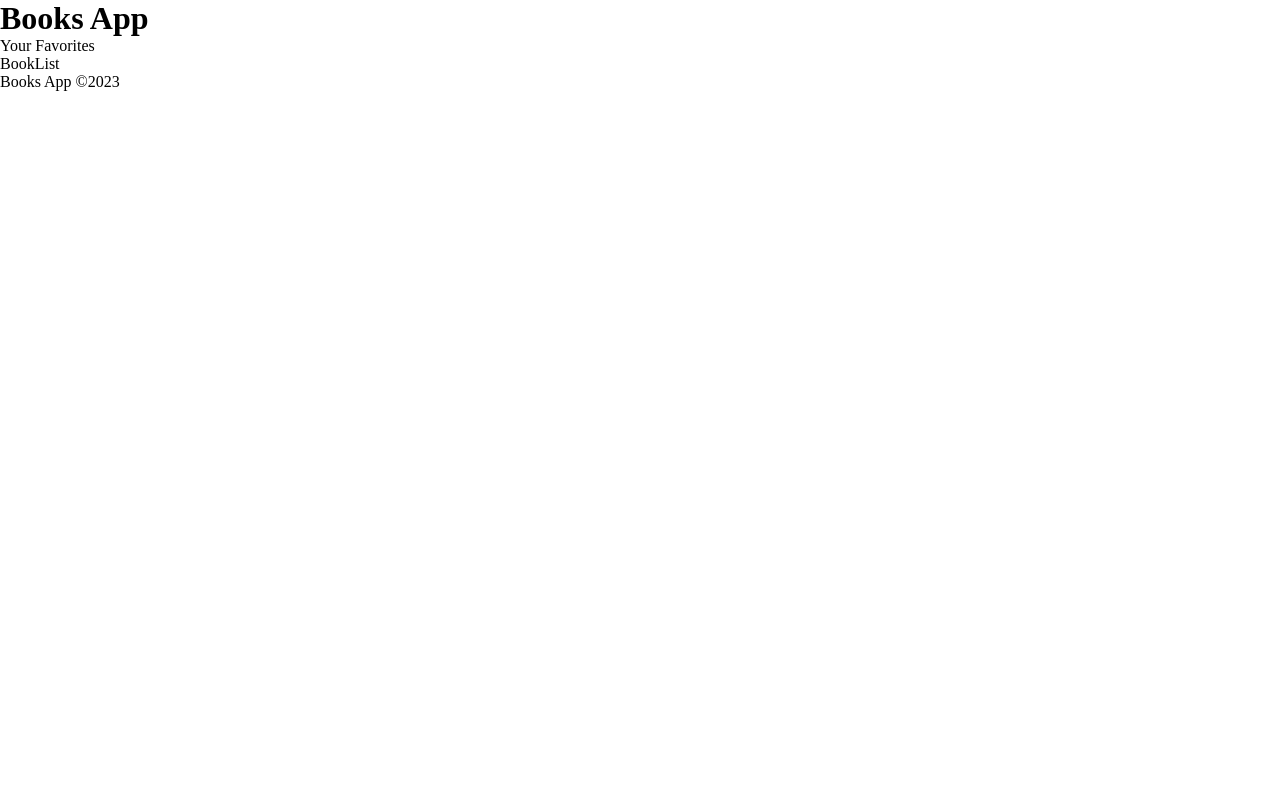
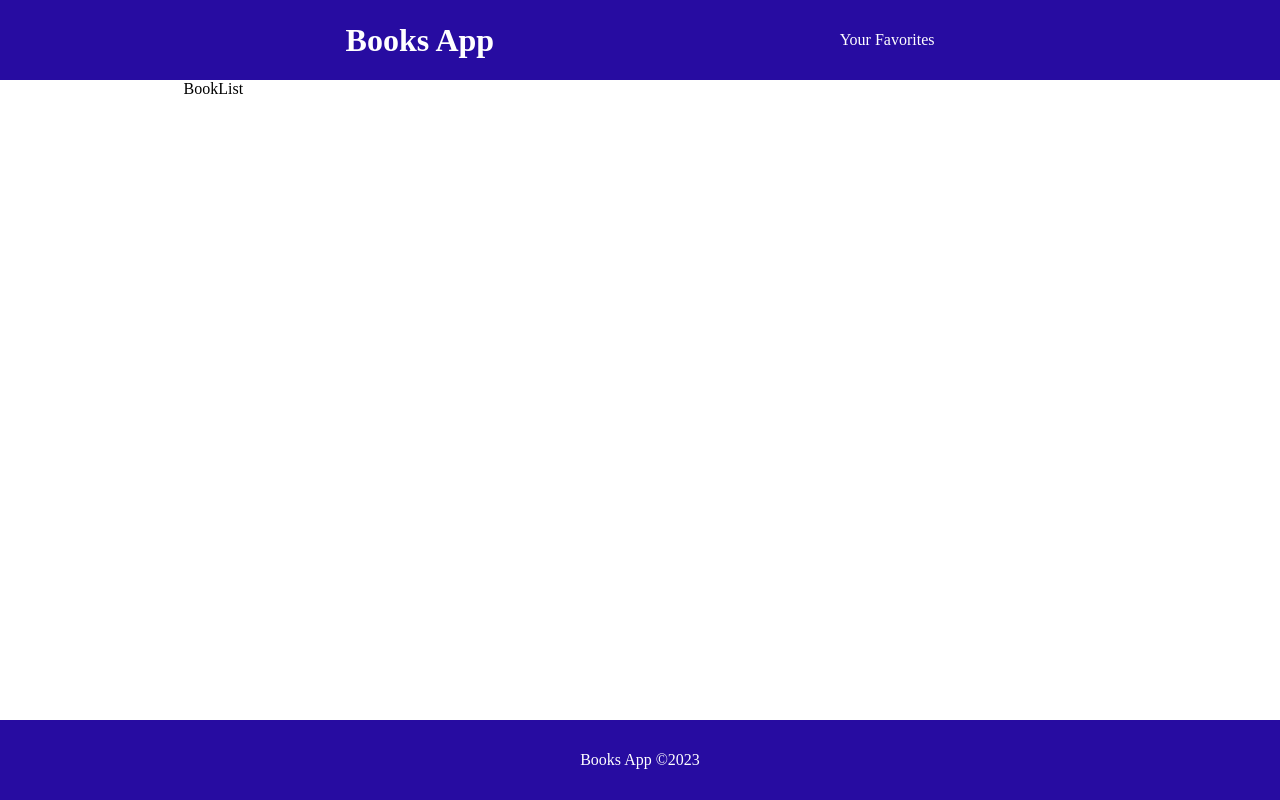
Before and after one commit to AdarshMitr/booksApp, a React (Vite) app: page / in a window 1280 px wide. Built offline with nearby package versions, Linux system fonts and the light colour scheme.

Commit message:
adding styles

```diff
--- a/src/App.css
+++ b/src/App.css
@@ -3,3 +3,33 @@
     padding: 0;
     margin: 0;
 }
+
+.navbar{
+    width: 100%;
+    height: 10vh;
+    background: #270ca1;
+    color: white;
+    display: flex;
+    align-items: center;
+    justify-content: space-evenly;
+}
+
+.footer{
+    width: 100%;
+    height: 10vh;
+    background: #270ca1;
+    color: white;
+    display: flex;
+    align-items: center;
+    justify-content: center
+}
+
+.book-list{
+    min-height: 80vh;
+    width: 100%;
+    display:grid;
+    grid-template-columns: repeat(3,1fr);
+    justify-items: center;
+
+
+}
--- a/src/components/BookList.jsx
+++ b/src/components/BookList.jsx
@@ -3,7 +3,7 @@
 
 const BookList = () => {
   return (
-    <div>BookList</div>
+    <div className='book-list'>BookList</div>
   )
 }
 
--- a/src/components/Footer.jsx
+++ b/src/components/Footer.jsx
@@ -3,7 +3,7 @@
 
 const Footer = () => {
   return (
-    <div>
+    <div className='footer'>
         <p>Books App &copy;2023</p>
     </div>
   )
```
